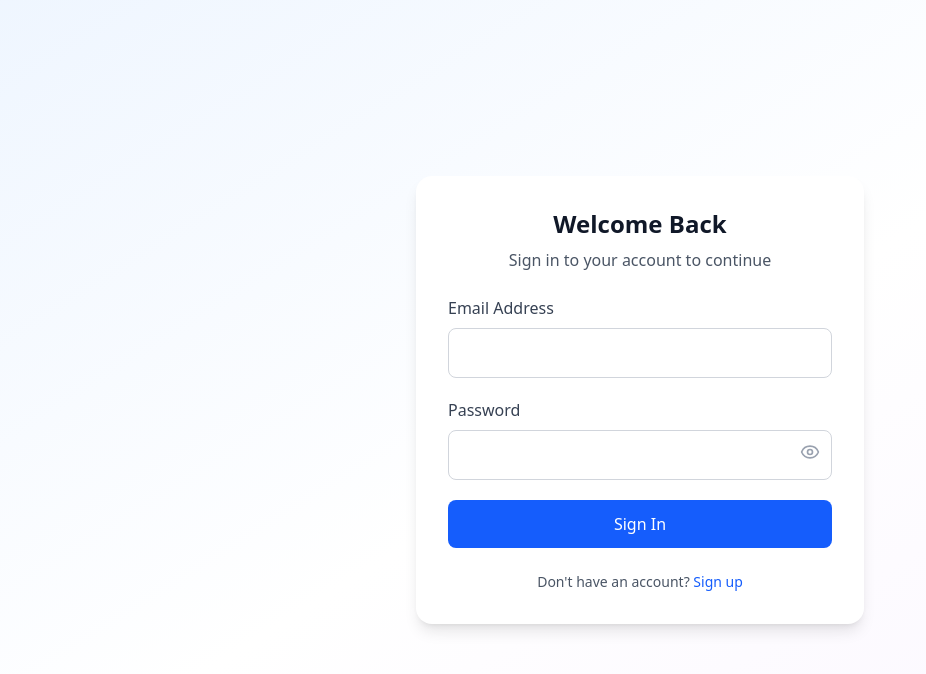
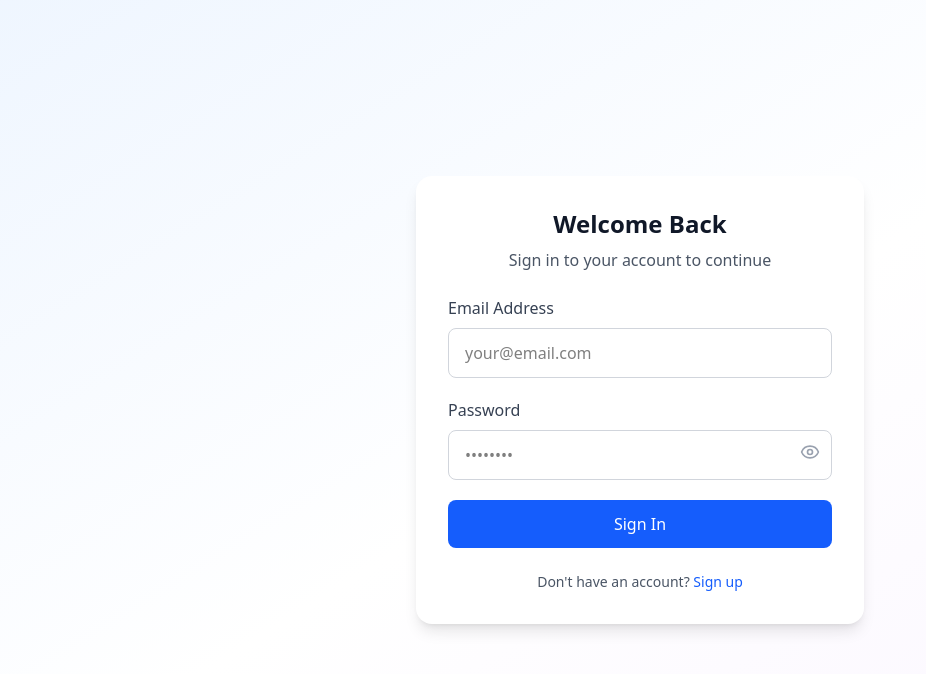
Before and after one commit to ayuu25141/Full-Stack-TaskManage-webapp, a React (Vite) app in the folder frontend/: page /login in a window 1280 px wide. Shown: the top 674 px of the page, without its empty margins (0-926 px from the left). Built offline with nearby package versions, Linux system fonts and the light colour scheme.

Commit message:
changjje

```diff
--- a/frontend/src/Page/Login.jsx
+++ b/frontend/src/Page/Login.jsx
@@ -86,7 +86,7 @@
               onChange={handleChange}
               placeholder="your@email.com"
               disabled={isSubmitting}
-              className={`w-full px-4 py-3 border rounded-lg focus:outline-none focus:ring-2 ${
+              className={`w-full  text-black px-4 py-3 border rounded-lg focus:outline-none focus:ring-2 ${
                 errors.email ? 'border-red-300 focus:ring-red-200' : 'border-gray-300 focus:ring-blue-200'
               }`}
             />
@@ -104,7 +104,7 @@
                 onChange={handleChange}
                 placeholder="••••••••"
                 disabled={isSubmitting}
-                className={`w-full px-4 py-3 border rounded-lg focus:outline-none focus:ring-2 pr-12 ${
+                className={`w-full text-black px-4 py-3 border rounded-lg focus:outline-none focus:ring-2 pr-12 ${
                   errors.password ? 'border-red-300 focus:ring-red-200' : 'border-gray-300 focus:ring-blue-200'
                 }`}
               />
```
